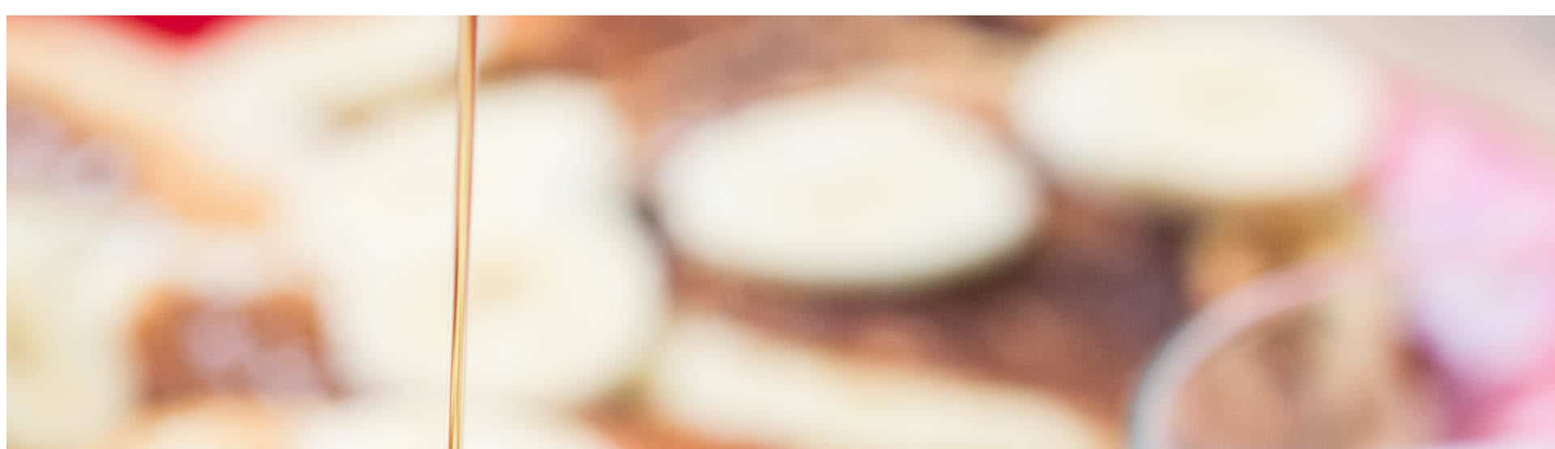
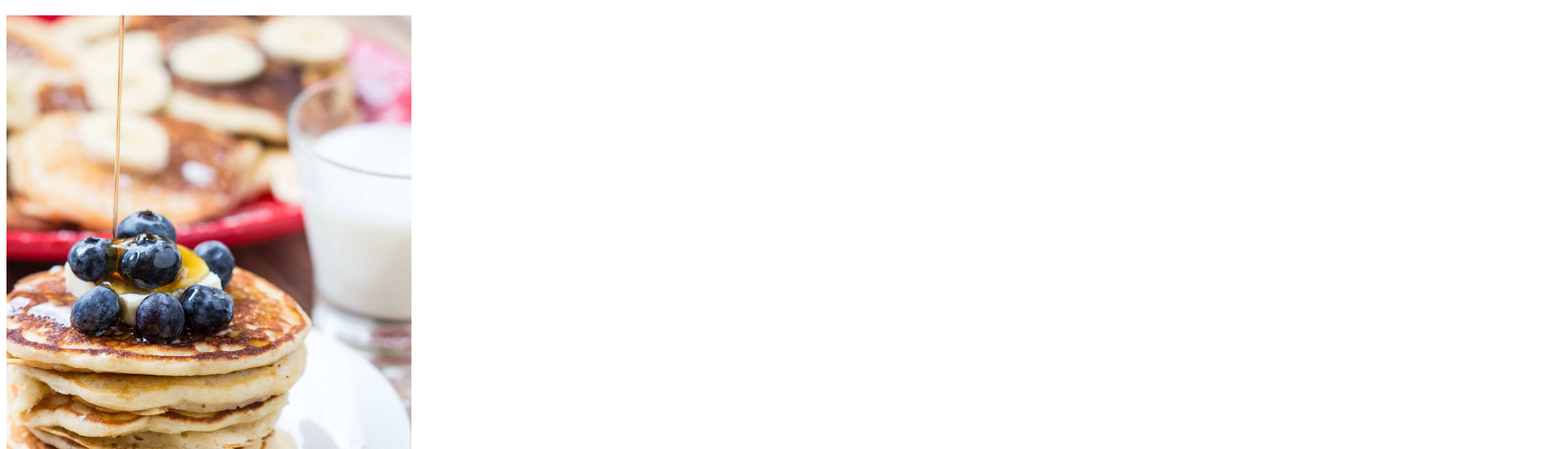
Before and after one commit to jaredlast/odin-recipes, a plain HTML site: page recipes/pancakes.html in a window 1280 px wide. Shown: the part 61-616 px from the top of the page at 81% size, 1920 px wide, since content can reach past the window. Drawn offline with Linux system fonts and the light colour scheme.

Commit message:
Changed image size

```diff
--- a/recipes/pancakes.html
+++ b/recipes/pancakes.html
@@ -6,7 +6,7 @@
     </head>
     <body>
         <h1>Pancakes</h1>
-        <img src="../images/pancakes.jpg" alt="Picture of a stack of pancakes">
+        <img src="../images/pancakes.jpg" alt="Picture of a stack of pancakes" width="500">
         <h3>Description</h3>
         <p>Delicious pancakes</p>
         <h4>Ingredients</h4>
```
Also changed, not shown: recipes/pizza.html (+1 -1 lines).
